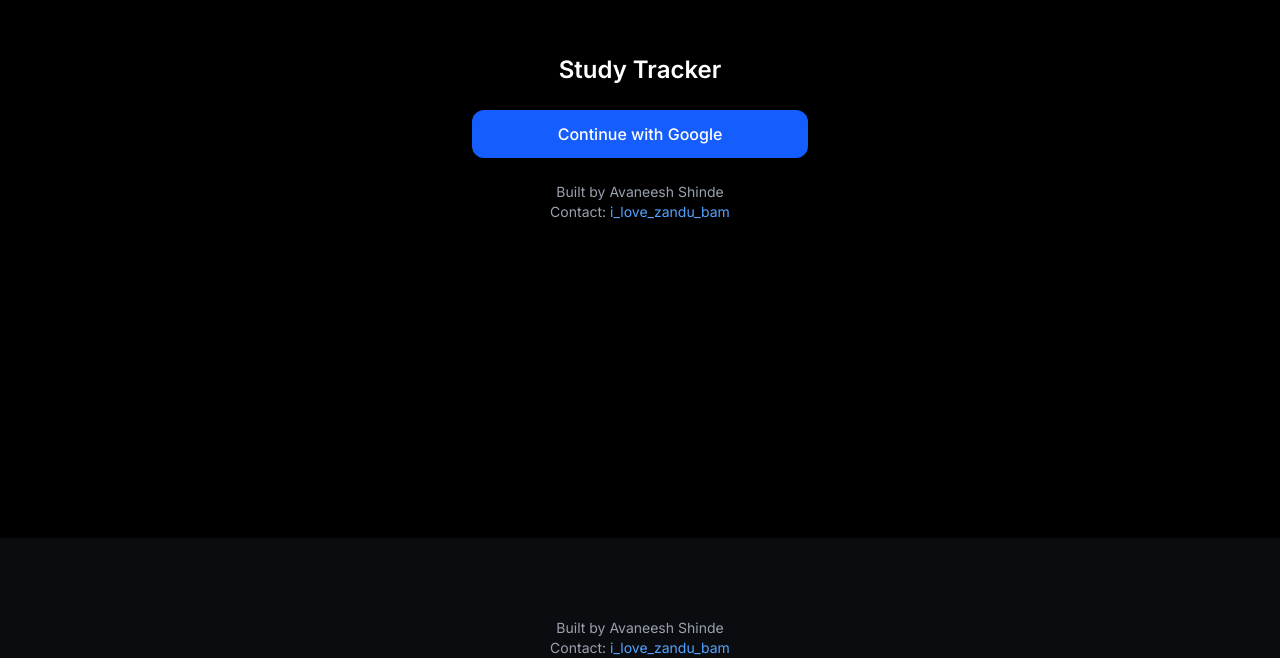
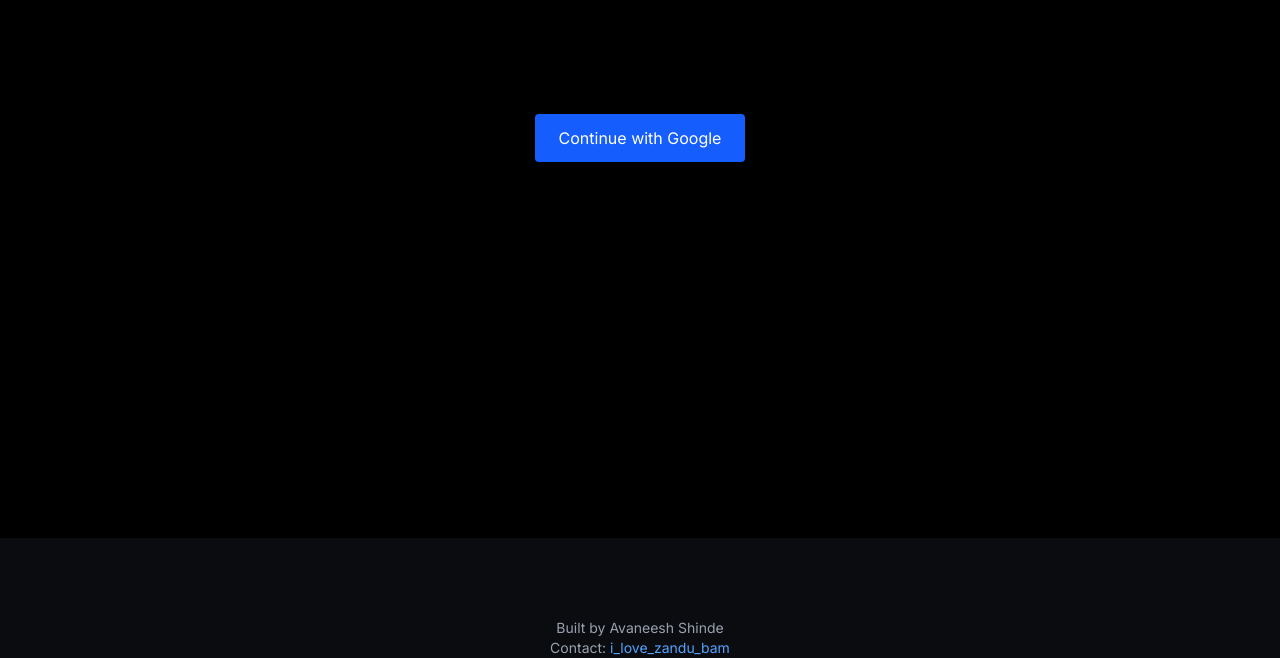
Before and after one commit to ava9eesh/study-tracker, a Next.js app: page / in a window 1280 px wide. Shown: the part 262-920 px from the top of the page. Built offline with nearby package versions, Linux system fonts and the light colour scheme; no server answers.

Commit message:
huoereuigtrtgr

```diff
--- a/components/LoginGate.js
+++ b/components/LoginGate.js
@@ -1,47 +1,42 @@
 "use client";
 
-import { GoogleAuthProvider, signInWithPopup, signOut } from "firebase/auth";
+import {
+  GoogleAuthProvider,
+  signInWithRedirect,
+  getRedirectResult,
+  signOut
+} from "firebase/auth";
 import { auth } from "../utils/firebase";
 import Dashboard from "./Dashboard";
 import { useEffect, useState } from "react";
-import { signInWithRedirect } from "firebase/auth";
-
 
 export default function LoginGate() {
   const [user, setUser] = useState(null);
 
   useEffect(() => {
+    // 🔥 THIS FINALIZES REDIRECT LOGIN
+    getRedirectResult(auth)
+      .then(() => {})
+      .catch((err) => console.error(err));
+
     const unsub = auth.onAuthStateChanged(setUser);
     return () => unsub();
   }, []);
 
-if (!user) {
-  return (
-    <div className="min-h-screen flex items-center justify-center bg-black">
-      <div className="w-full max-w-sm text-center space-y-6 px-6">
-
-        <h1 className="text-2xl font-semibold text-white">
-          Study Tracker
-        </h1>
-
+  if (!user) {
+    return (
+      <div className="h-screen flex items-center justify-center bg-black">
         <button
-          onClick={() => signInWithRedirect(auth, new GoogleAuthProvider())}
-          className="w-full bg-blue-600 py-3 rounded-xl text-white font-medium hover:bg-blue-500 transition"
+          onClick={() =>
+            signInWithRedirect(auth, new GoogleAuthProvider())
+          }
+          className="px-6 py-3 bg-blue-600 rounded text-white"
         >
           Continue with Google
         </button>
-
-        <p className="text-sm text-gray-400">
-          Built by Avaneesh Shinde
-          <br />
-          Contact: <span className="text-blue-400">i_love_zandu_bam</span>
-        </p>
-
       </div>
-    </div>
-  );
-}
-
+    );
+  }
 
   return (
     <>
```
